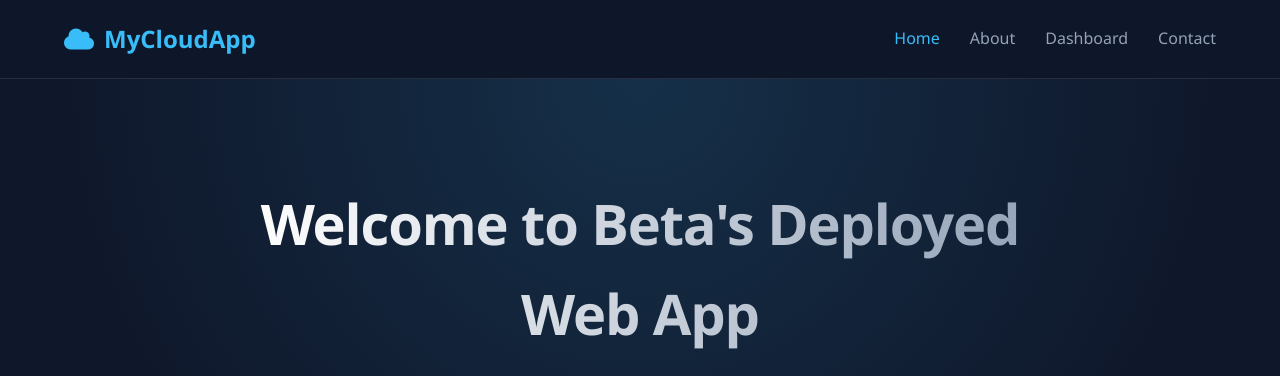
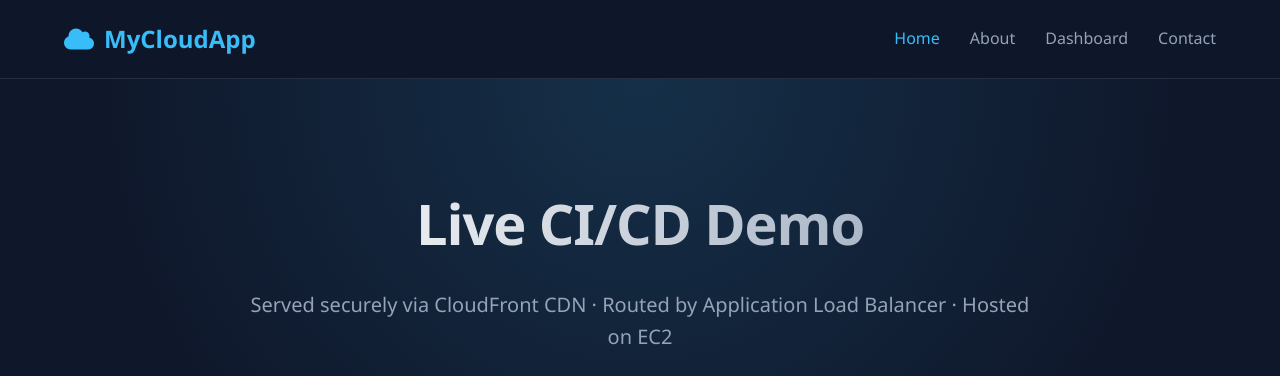
Before and after one commit to AmoahEmmanuelLarbi/AZUBI_AFRICA_BETA_aws-secure-scalable-webapp, a plain HTML site: page index.html in a window 1280 px wide. Shown: the top 376 px of the page. Drawn offline with Linux system fonts and the light colour scheme.

Commit message:
Update index.html

```diff
--- a/index.html
+++ b/index.html
@@ -31,7 +31,7 @@
     <!-- Hero Section -->
     <header class="hero">
         <div class="hero-content">
-            <h1>Welcome to Beta's Deployed Web App</h1>
+            <h1>Live CI/CD Demo</h1>
             <p>Served securely via CloudFront CDN · Routed by Application Load Balancer · Hosted on EC2</p>
             <div class="hero-buttons">
                 <a href="#" class="btn btn-primary">View Dashboard</a>
```
